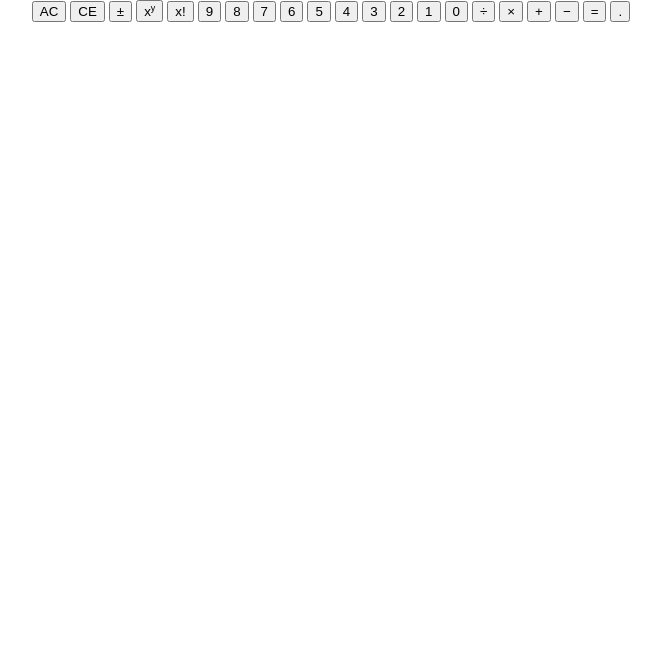
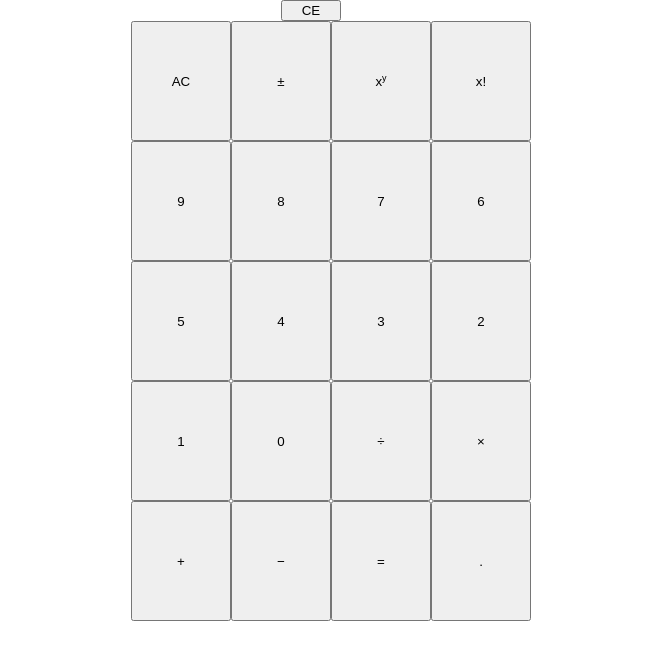
Before and after one commit to jthuynh/calculator, a plain HTML site: page index.html in a window 1280 px wide. Shown: the whole page, without its empty margins (309-970 px from the left). Drawn offline with Linux system fonts and the light colour scheme.

Commit message:
set up the orientation of the calculator

```diff
--- a/css/stylesheet.css
+++ b/css/stylesheet.css
@@ -1,21 +1,32 @@
 .wrapper {
     display: flex;
+    flex-direction: column;
     align-items: center;
     justify-content: center;
     height: vh;
 }
+
 sup {font-size:xx-small; vertical-align:super;}
 
-.container {
+.display {
+    display: grid;
+    grid-template-columns: 60px 40px;
+    grid-template-rows: auto;
+}
+
+.calculator-keys {
     display: grid;
     grid-template-columns: repeat(4, 1fr);
-    grid-template-rows: repeat(6, 1fr);
+    grid-template-rows: repeat(5, 1fr);
     height: 600px;
     width: 400px;
 }
 
+/* TODO: Set up the display to have 2 lines of text with a button on the side */
+
+/*
 .container > div {
-    /* background-color: lavender; */
+    background-color: lavender;
     border: 1px solid #D3D3D3;
 }
 
@@ -43,3 +54,4 @@ sup {font-size:xx-small; vertical-align:super;}
     background-color: pink;
     grid-area: 7 / 1 / 7 / 4;
 }
+*/
--- a/index.html
+++ b/index.html
@@ -11,10 +11,11 @@
 
     <body>
         <div class="wrapper">
-            <div class="display"></div>
-            <div class="calculator-key">
+            <div class="display">
+                <button type="button" class="delete" id="delete">CE</button>
+            </div>
+            <div class="calculator-keys">
                 <button type="button" class="operator" id="AC">AC</button>
-                <button type="button" class="delete" id="delete">CE</button>
                 <button type="button" class="operator" id="sign">&plusmn;</button>
                 <button type="button" class="operator" id="exponent">x<sup>y</sup></button>
                 <button type="button" class="operator" id="factorial">x!</button>
--- a/script.js
+++ b/script.js
@@ -9,20 +9,21 @@ function operate (operator, first, second) {
         case "*":
             return first * second;
         case "/":
-            return (second === 0) ? 'Nah. That ain\'t it, chief' : first / second;
+            return (second === 0) ? 'Nah. That ain\'t it, chief. Try again!' : first / second;
         default :
             throw 'Error: no operator selected';
     }
 }
 
 function setupDivs () {
-    const display = document.querySelector('.display-area');
-    const clear = document.querySelector('.clear-divs');
-    const operations = document.querySelector('.operations-divs');
-    const numbers = document.querySelector('.numbers-divs');
+    // const display = document.querySelector('.display-area');
+    // const clear = document.querySelector('.clear-divs');
+    // const operations = document.querySelector('.operations-divs');
+    // const numbers = document.querySelector('.numbers-divs');
     // TODO: Set up the calculator grids
     // using the grid lines
 
 }
+// TODO: Add factorial and exponent
 
 setupDivs();
```
